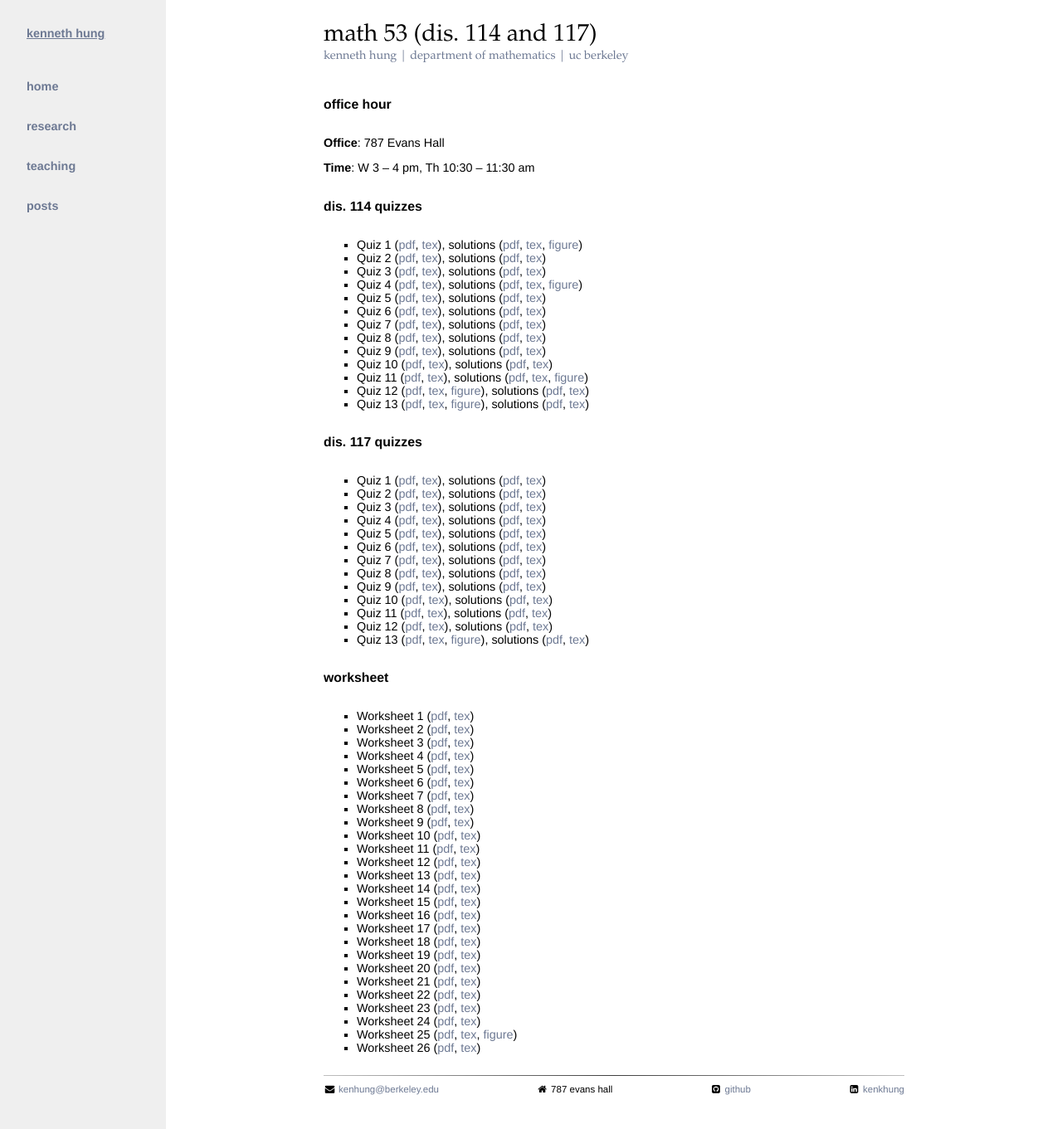
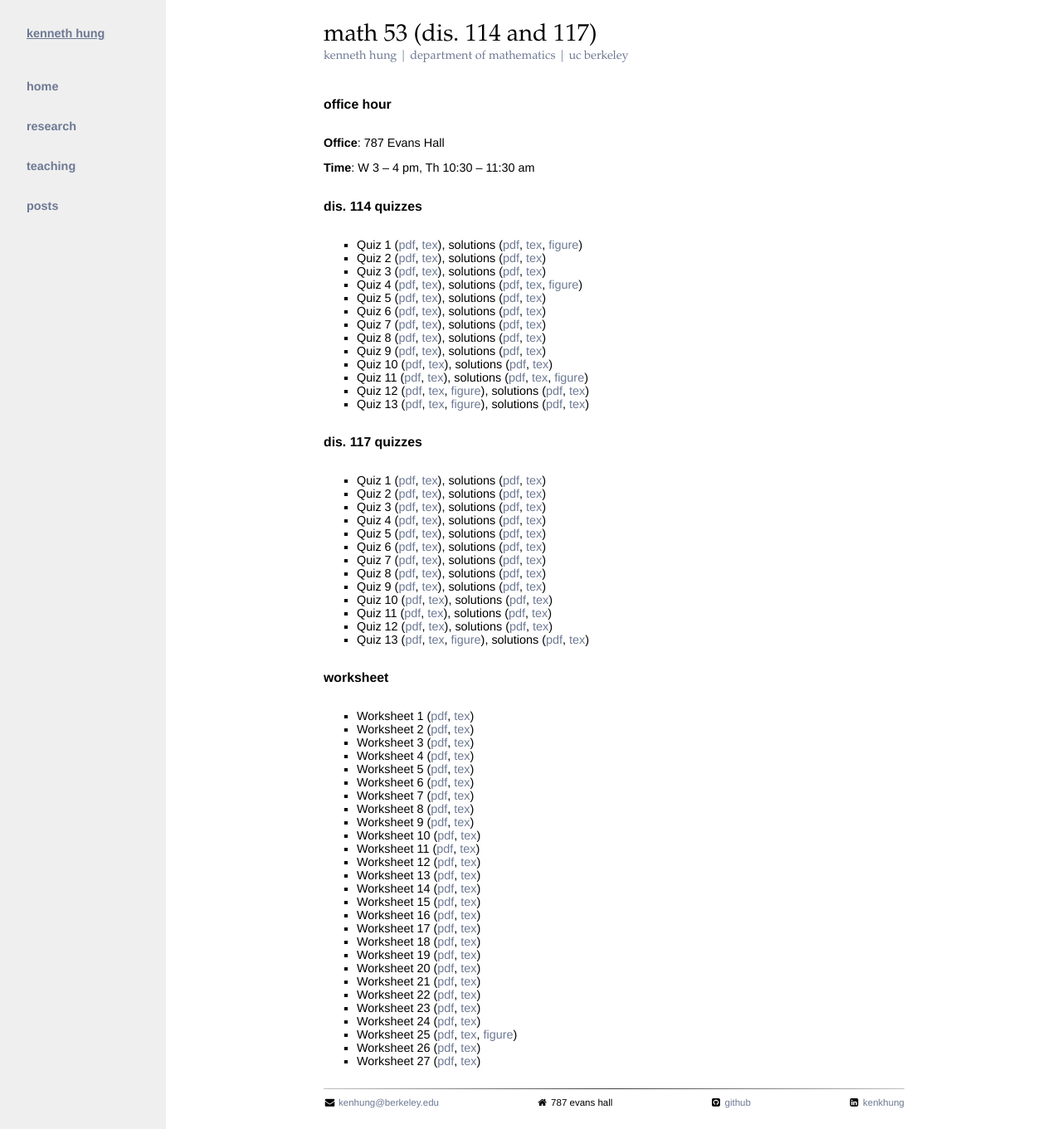
Before and after one commit to yiqunchen/kenhungkk.github.io, a Jekyll site: the page built from courses/math053/index.md, in a window 1280 px wide and 1361 px high. Shown: the whole window at 83% size. Built offline with Jekyll 4.4.1, drawn with Linux system fonts in a browser that asks for light colours; nearby versions of some CDN libraries.

Commit message:
worksheet 27 for math053

```diff
--- a/courses/math053/index.md
+++ b/courses/math053/index.md
@@ -68,3 +68,4 @@ title: Math 53 (Dis. 114 and 117)
 - Worksheet 24 ([pdf](worksheet24.pdf), [tex](worksheet24.tex))
 - Worksheet 25 ([pdf](worksheet25.pdf), [tex](worksheet25.tex), [figure](quiz12dis114pic.png))
 - Worksheet 26 ([pdf](worksheet26.pdf), [tex](worksheet26.tex))
+- Worksheet 27 ([pdf](worksheet27.pdf), [tex](worksheet27.tex))
```
Also changed, not shown: 2 other files.
